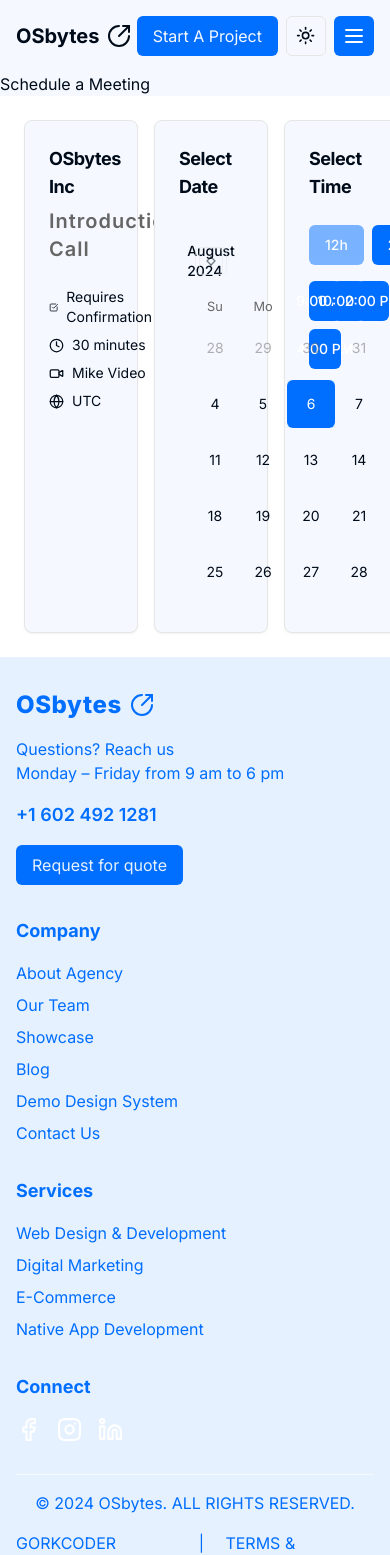
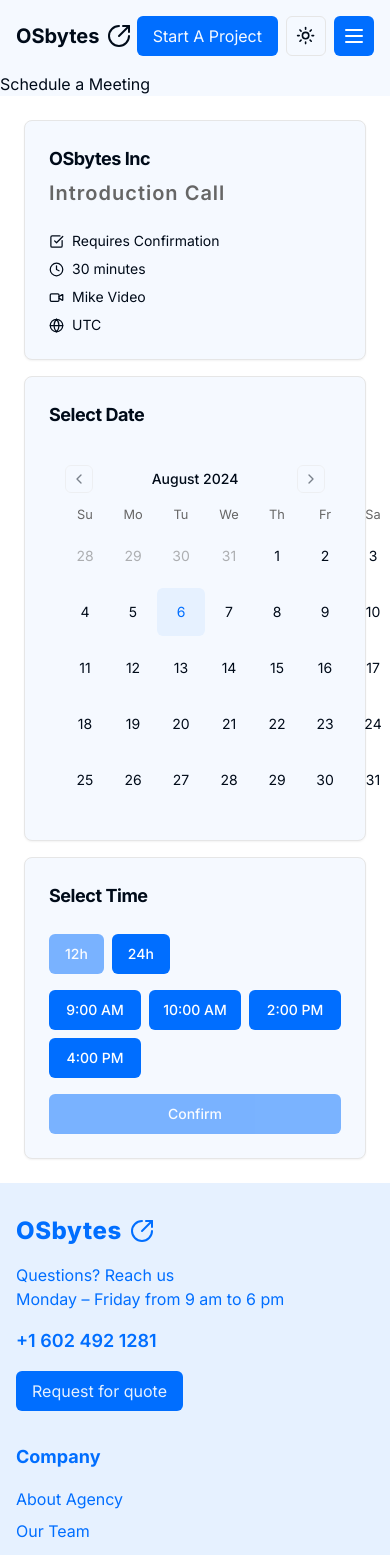
Before and after one commit to lumskii/osbytes-next, a Next.js app: page /new-project in a window 390 px wide. Shown: the top 1555 px of the page. Built offline with nearby package versions, Linux system fonts and the light colour scheme.

Commit message:
Refactor scheduler component and custom calendar CSS

```diff
--- a/app/globals.css
+++ b/app/globals.css
@@ -128,18 +128,3 @@
     transform: scale(1);
   }
 }
-
-/* Custom CSS for the calendar */
-.custom-calendar .datepicker-content {
-  width: 100%;
-}
-
-.custom-calendar .datepicker-cell {
-  width: 2.5rem;
-  height: 2.5rem;
-}
-
-.custom-calendar .datepicker-header {
-  font-size: 1.25rem;
-  padding: 0.5rem 1rem;
-}
--- a/components/common/form.tsx
+++ b/components/common/form.tsx
@@ -7,7 +7,7 @@
 import { Card, CardHeader, CardContent, CardTitle, CardDescription } from "../ui/card";
 
 const Scheduler: React.FC = () => {
-  const [selectedDate, setSelectedDate] = useState<Date | undefined>(new Date());
+  const [selectedDate, setSelectedDate] = useState<Date | undefined>(undefined);
   const [selectedTime, setSelectedTime] = useState<string | null>(null);
   const [timeFormat, setTimeFormat] = useState<"12h" | "24h">("12h");
   const { timezone } = useUserTimezone();
@@ -24,11 +24,17 @@
     router.push("/success");
   };
 
+  const handleConfirm = () => {
+    if (selectedDate && selectedTime) {
+      setShowForm(true);
+    }
+  };
+
   return (
-    <div className="flex space-x-4 p-6 bg-primary-foreground">
-
-      {/* First Column - Information */}
-      <Card className="w-1/3">
+    <div className="flex flex-col lg:flex-row space-y-4 lg:space-y-0 lg:space-x-4 p-6 bg-primary-foreground">
+      {!showForm ? (
+        <>
+      <Card className="w-full lg:w-1/3">
         <CardHeader>
           <CardTitle className="text-lg font-bold">OSbytes Inc</CardTitle>
           <CardDescription className="font-semibold text-xl tracking-wider">Introduction Call</CardDescription>
@@ -43,8 +49,7 @@
         </CardContent>
       </Card>
 
-      {/* Second Column - Calendar */}
-      <Card className="w-1/3 flex flex-col items-start">
+      <Card className="w-full lg:w-1/3">
         <CardHeader>
           <CardTitle className="text-lg font-bold">Select Date</CardTitle>
         </CardHeader>
@@ -53,13 +58,11 @@
             mode="single"
             selected={selectedDate}
             onSelect={(date) => setSelectedDate(date)}
-            className="w-full custom-calendar"
+            className="w-full"
           />
         </CardContent>
       </Card>
-
-      {/* Third Column - Time Selection */}
-      <Card className="w-1/3">
+      <Card className="w-full lg:w-1/3">
         <CardHeader>
           <CardTitle className="text-lg font-bold">Select Time</CardTitle>
         </CardHeader>
@@ -83,11 +86,19 @@
               </Button>
             ))}
           </div>
+          <div className="mt-4">
+          <Button
+            onClick={handleConfirm}
+            disabled={!selectedDate || !selectedTime}
+            className="w-full"
+          >
+            Confirm
+          </Button>
+        </div>
         </CardContent>
       </Card>
-
-      {/* Meeting Details Form */}
-      {showForm && selectedDate && (
+      </>
+      ) : (
             <Card className="mt-4 w-full">
               <CardHeader>
                 <CardTitle className="text-lg font-bold">Meeting Details</CardTitle>
@@ -106,12 +117,14 @@
                     <label className="block text-sm font-medium">Requirements:</label>
                     <textarea name="requirements" className="w-full p-2 border rounded-md"></textarea>
                   </div>
-              <input type="hidden" name="date" value={selectedDate.toString()} />
+                  <input type="hidden" name="date" value={selectedDate?.toString() || ""} />
+                  <input type="hidden" name="time" value={selectedTime || ""} />
                   <Button type="submit" className="w-full">Schedule Meeting</Button>
                 </form>
               </CardContent>
             </Card>
-      )}
+        )
+      }
     </div>
   );
 };
```
Lines whose indentation alone changed are shown as unchanged.
